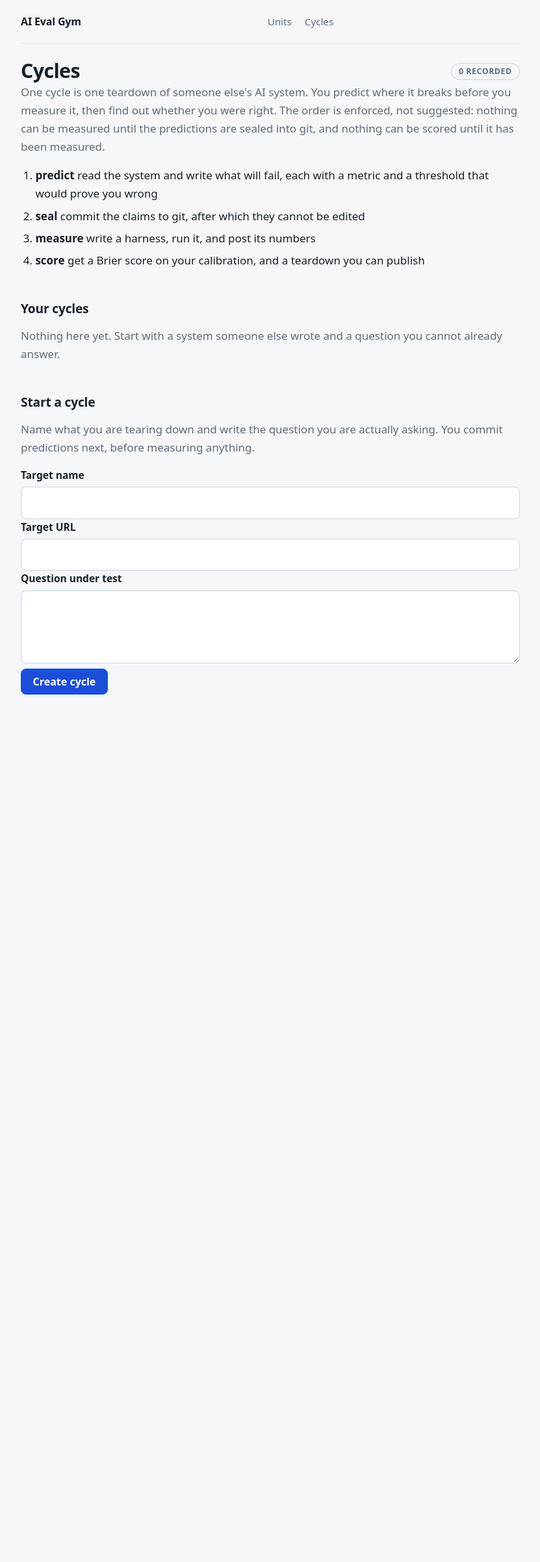
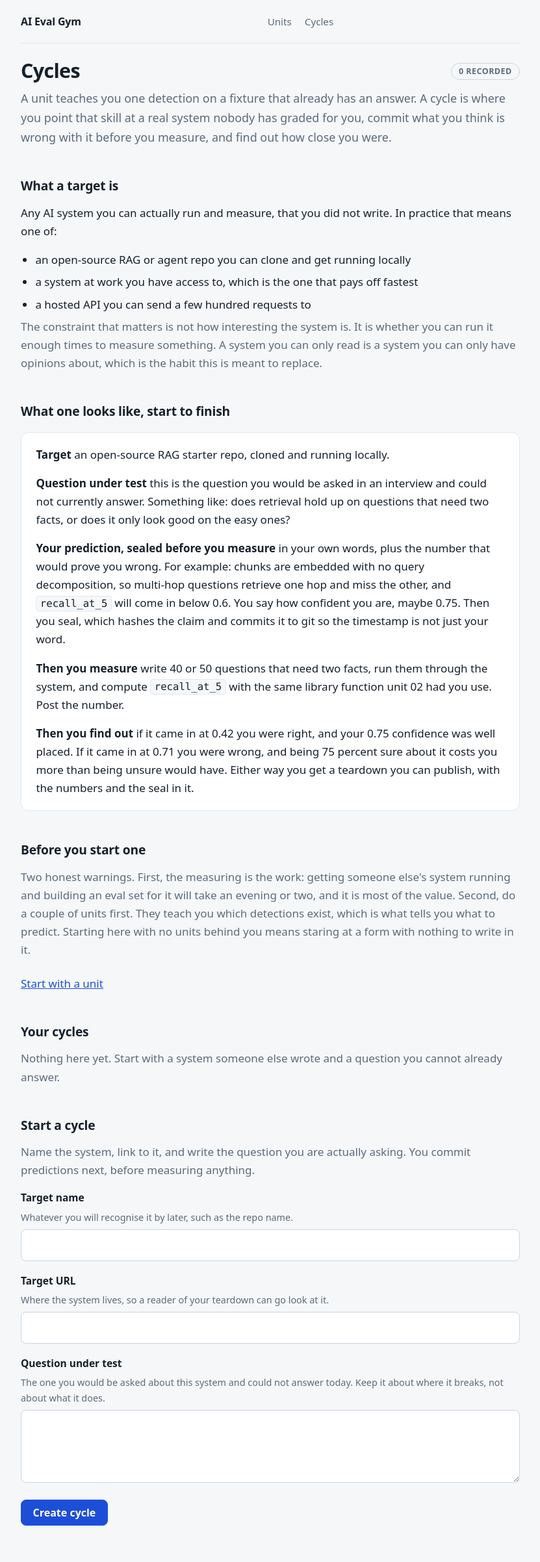
Before and after one commit to lasko44/ai-eval-gym, a FastAPI app: page / in a window 1280 px wide. Shown: the top 2404 px of the page at 65% size, without its empty margins (224-1055 px from the left). Before the commit the page ends 1069 px from the top, so only its background shows below. Run offline with FastAPI, Linux system fonts and the light colour scheme; some libraries are stand-ins or nearby versions.

Commit message:
docs: explain what a cycle is with a worked example, not an abstraction
The cycles page said a cycle was 'one teardown of someone else's AI
system', listed four verbs, and gave three empty boxes. It never said
what a target actually is, never showed a real one, never mentioned that
the work is dominated by getting someone else's system running and
building an eval set for it, and had no connection to the units that
teach the detections a prediction is made out of.

It now names what qualifies as a target, with the real constraint stated
plainly: it is not how interesting the system is, it is whether you can
run it enough times to measure something. Then a worked example carries
one cycle end to end with concrete values, through sealing, measuring and
being right or wrong. Then two warnings that were missing: the measuring
is an evening or two and is most of the value, and doing a unit or two
first is what gives you something to predict.

Also labels the seeded cycles as a demonstration with invented
measurements. They were left on the page looking like findings.

```diff
--- a/app/templates/cycles.html
+++ b/app/templates/cycles.html
@@ -5,23 +5,84 @@
         <h2>Cycles</h2>
         <span class="stage">{{ cycles|length }} recorded</span>
     </div>
+    <p class="lede">
+        A unit teaches you one detection on a fixture that already has an answer.
+        A cycle is where you point that skill at a real system nobody has graded
+        for you, commit what you think is wrong with it before you measure, and
+        find out how close you were.
+    </p>
 
+    <h3>What a target is</h3>
+    <p>
+        Any AI system you can actually run and measure, that you did not write.
+        In practice that means one of:
+    </p>
+    <ul class="how">
+        <li>an open-source RAG or agent repo you can clone and get running locally</li>
+        <li>a system at work you have access to, which is the one that pays off fastest</li>
+        <li>a hosted API you can send a few hundred requests to</li>
+    </ul>
     <p class="note">
-        One cycle is one teardown of someone else's AI system. You predict
-        where it breaks before you measure it, then find out whether you were
-        right. The order is enforced, not suggested: nothing can be measured
-        until the predictions are sealed into git, and nothing can be scored
-        until it has been measured.
+        The constraint that matters is not how interesting the system is. It is
+        whether you can run it enough times to measure something. A system you
+        can only read is a system you can only have opinions about, which is the
+        habit this is meant to replace.
     </p>
-    <ol class="how">
-        <li><b>predict</b> read the system and write what will fail, each with a metric and a threshold that would prove you wrong</li>
-        <li><b>seal</b> commit the claims to git, after which they cannot be edited</li>
-        <li><b>measure</b> write a harness, run it, and post its numbers</li>
-        <li><b>score</b> get a Brier score on your calibration, and a teardown you can publish</li>
-    </ol>
+
+    <h3>What one looks like, start to finish</h3>
+    <div class="card">
+        <p><b>Target</b> an open-source RAG starter repo, cloned and running locally.</p>
+        <p>
+            <b>Question under test</b> this is the question you would be asked in
+            an interview and could not currently answer. Something like: does
+            retrieval hold up on questions that need two facts, or does it only
+            look good on the easy ones?
+        </p>
+        <p>
+            <b>Your prediction, sealed before you measure</b> in your own words,
+            plus the number that would prove you wrong. For example: chunks are
+            embedded with no query decomposition, so multi-hop questions retrieve
+            one hop and miss the other, and <code>recall_at_5</code> will come in
+            below 0.6. You say how confident you are, maybe 0.75. Then you seal,
+            which hashes the claim and commits it to git so the timestamp is not
+            just your word.
+        </p>
+        <p>
+            <b>Then you measure</b> write 40 or 50 questions that need two facts,
+            run them through the system, and compute <code>recall_at_5</code>
+            with the same library function unit 02 had you use. Post the number.
+        </p>
+        <p>
+            <b>Then you find out</b> if it came in at 0.42 you were right, and
+            your 0.75 confidence was well placed. If it came in at 0.71 you were
+            wrong, and being 75 percent sure about it costs you more than being
+            unsure would have. Either way you get a teardown you can publish,
+            with the numbers and the seal in it.
+        </p>
+    </div>
+
+    <h3>Before you start one</h3>
+    <p class="note">
+        Two honest warnings. First, the measuring is the work: getting someone
+        else's system running and building an eval set for it will take an
+        evening or two, and it is most of the value. Second, do a couple of units
+        first. They teach you which detections exist, which is what tells you
+        what to predict. Starting here with no units behind you means staring at
+        a form with nothing to write in it.
+    </p>
+    <p class="onward">
+        <a href="/units">Start with a unit</a>
+        {% if cycles %}<a href="/cycles/{{ cycles[0].id }}/teardown">See a finished teardown</a>{% endif %}
+    </p>
 
     <h3>Your cycles</h3>
     {% if cycles %}
+        <p class="note">
+            The cycles below were seeded as a demonstration and their measurements
+            are invented, so do not read their numbers as findings. They are here
+            to show what a finished teardown looks like. Delete them whenever you
+            want your own record to start clean.
+        </p>
         <ul class="index">
             {% for cycle in cycles %}
                 <li>
@@ -40,18 +101,30 @@
 
     <h3>Start a cycle</h3>
     <p class="note">
-        Name what you are tearing down and write the question you are actually
+        Name the system, link to it, and write the question you are actually
         asking. You commit predictions next, before measuring anything.
     </p>
     <form method="post" action="/cycles">
+        <div class="field">
             <label for="target_name">Target name</label>
+            <span class="hint">Whatever you will recognise it by later, such as the repo name.</span>
             <input id="target_name" name="target_name" type="text" required>
+        </div>
 
+        <div class="field">
             <label for="target_url">Target URL</label>
+            <span class="hint">Where the system lives, so a reader of your teardown can go look at it.</span>
             <input id="target_url" name="target_url" type="text" required>
+        </div>
 
+        <div class="field">
             <label for="question">Question under test</label>
+            <span class="hint">
+                The one you would be asked about this system and could not answer
+                today. Keep it about where it breaks, not about what it does.
+            </span>
             <textarea id="question" name="question" required></textarea>
+        </div>
 
         <button type="submit">Create cycle</button>
     </form>
```
Lines whose indentation alone changed are shown as unchanged.
